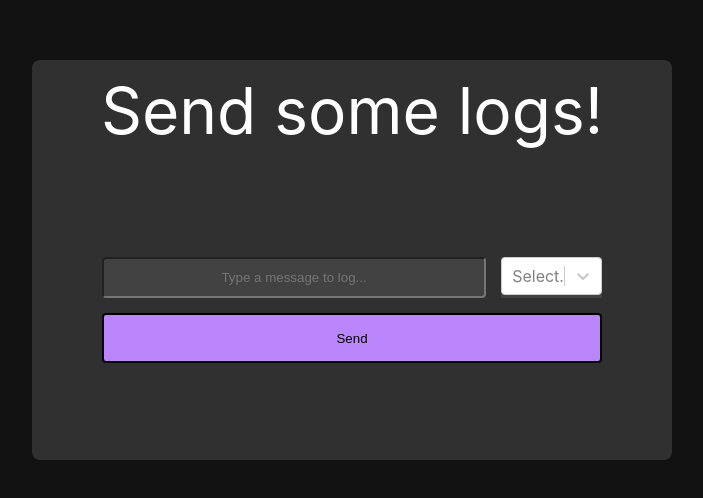
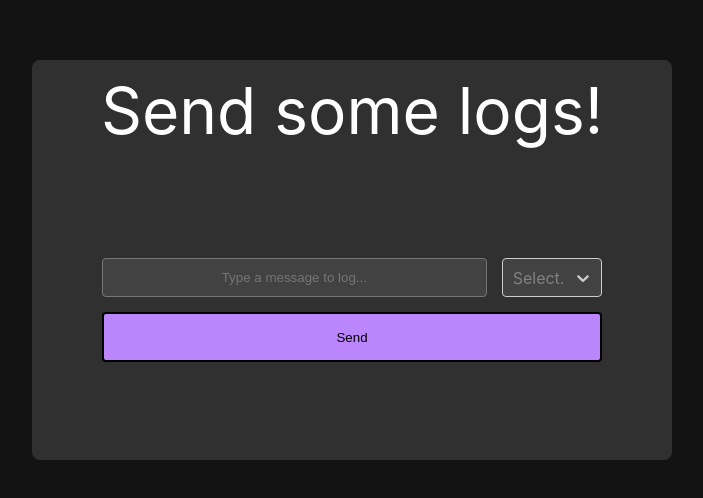
Before and after one commit to JoeAmedeo/fluentd-to-seq, a React (Create React App) app in the folder client/: page / in a window 1280 px wide. Shown: the part 140-638 px from the top of the page, without its empty margins (288-991 px from the left). Built offline with nearby package versions, Linux system fonts and the light colour scheme.

Commit message:
react-select works but needs some styling adjustments

```diff
--- a/client/src/components/App.scss
+++ b/client/src/components/App.scss
@@ -57,15 +57,19 @@ $on-error: #ffffff;
   background-color: $background-4;
   text-align: center;
   border-radius: 4px;
+  border-style: solid;
+  border-width: 1px;
 }
 
-.logType {
+*[class^="logType"], *[class*=" logType"] {
   background-color: $background-4;
   color: $on-background;
+  text-align: center;
+}
+
+.selectContainer {
+  grid-area: b;
   border-color: $on-background;
-  grid-area: b;
-  text-align: center;
-  appearance: none;
 }
 
 .sendButton {
--- a/client/src/components/App.tsx
+++ b/client/src/components/App.tsx
@@ -15,11 +15,28 @@ const App = () => {
 
   const selectionOptions = useMemo(() => {
     return [
-      { value: "info", display: "Info" },
-      { value: "warn", display: "Warn" },
-      { value: "error", display: "Error" }
+      { value: "info", label: "Info" },
+      { value: "warn", label: "Warn" },
+      { value: "error", label: "Error" }
     ]
   }, []);
+
+  const customStyles: any = {
+    option: (provided: any, state: { isSelected: any; isFocused: any; }) => ({
+      ...provided,
+      backgroundColor: state.isFocused ? "#424242" : "#303030",
+      color: "#ffffff",
+    }),
+    control: (provided: any, _: any) => ({
+      ...provided,
+      backgroundColor: "#424242",
+      height: "100%",
+    }),
+    singleValue: (provided: any, _: any) => ({
+      ...provided,
+      color: "#ffffff",
+    })
+  }
 
   return (
     <div className="app">
@@ -34,7 +51,7 @@ const App = () => {
             placeholder="Type a message to log..."
             onChange={ (event) => setMessage(event.target.value) }
           />
-          <Select options={selectionOptions} className="logType"/>
+          <Select options={selectionOptions} onChange={(option: any) => setLevel(option?.value)} styles={customStyles} components={{ IndicatorSeparator: () => null }}/>
           <button className="sendButton" onClick={sendLogRequest}>Send</button>
         </div>
       </div>
```
